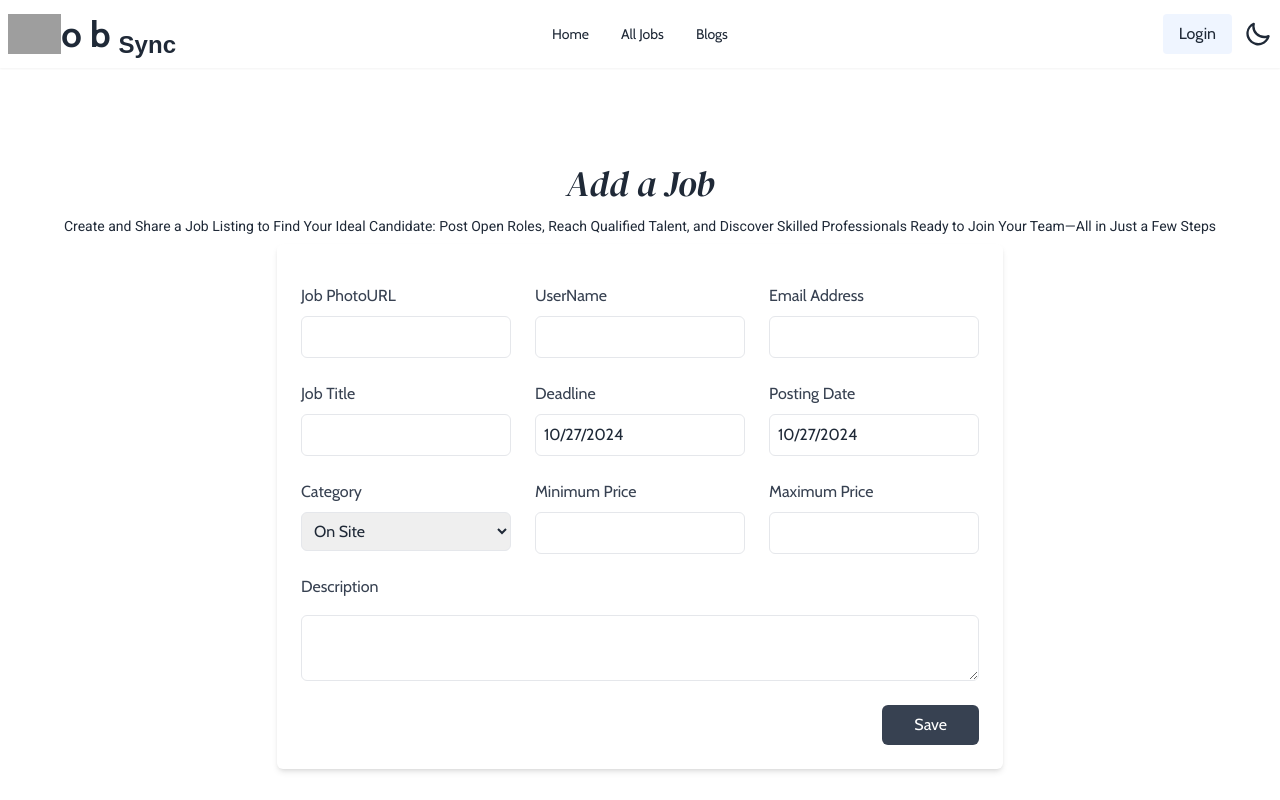
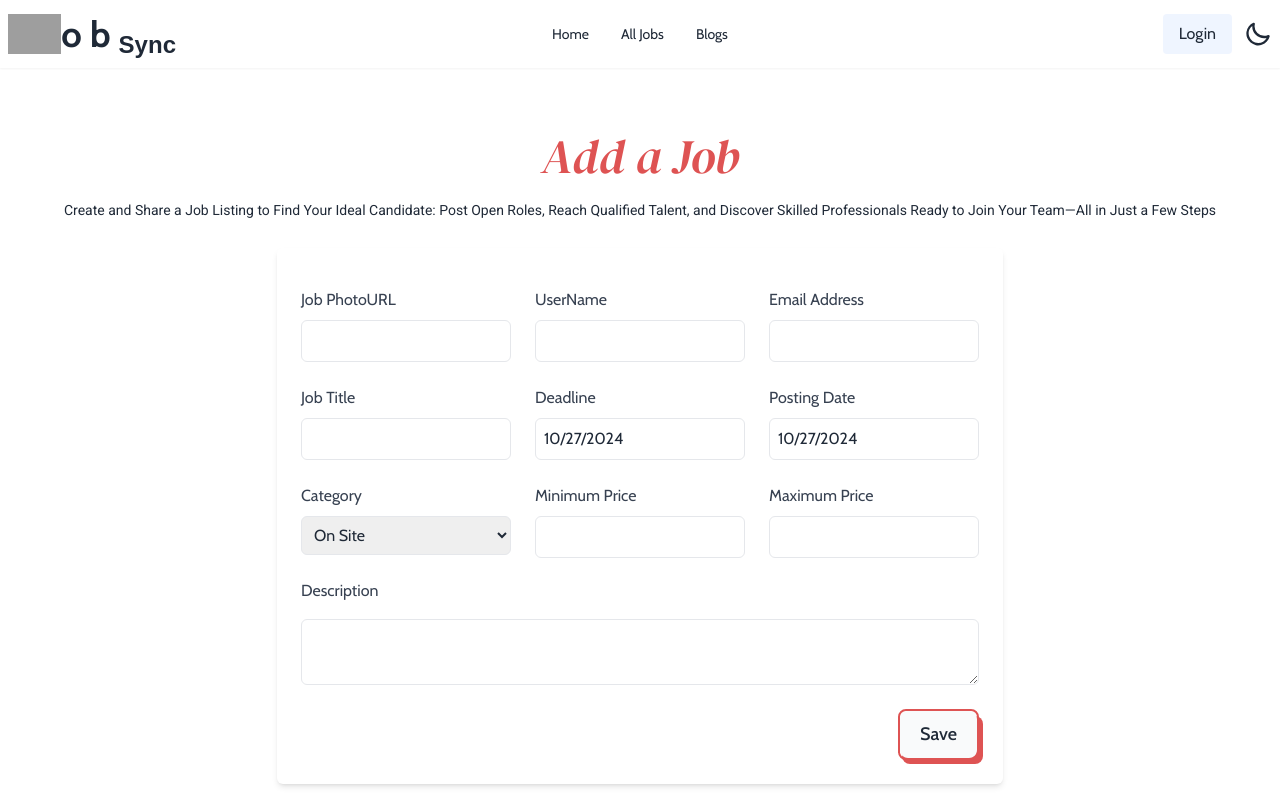
Before and after one commit to zillulofficial/B9A11_client, a React (Vite) app: page /addJob in a window 1280 px wide. Shown: the top 800 px of the page. Built offline with nearby package versions, Linux system fonts and the light colour scheme; no server answers; grey boxes are pictures that could not be loaded; a web font is replaced by a local one.

Commit message:
add job section upgraded with AOS animation and button animation

```diff
--- a/src/Pages/AddJobPage/AddJobPage.jsx
+++ b/src/Pages/AddJobPage/AddJobPage.jsx
@@ -3,6 +3,9 @@
 import { useNavigate } from "react-router-dom";
 import DatePicker from "react-datepicker";
 import "react-datepicker/dist/react-datepicker.css";
+import Aos from 'aos'
+import { useEffect } from 'react';
+import 'aos/dist/aos.css'
 
 const AddJobPage = () => {
     // const axiosSecure= UseAxiosSecure()
@@ -11,6 +14,11 @@
     const [fixDate, setFixDate] = useState(new Date());
     const [value, setValue] = useState();
     const navigate = useNavigate()
+
+    useEffect(() => {
+        document.title = "Work Nest | AboutUs"
+        Aos.init()
+    }, [])
 
     const handleForm = e => {
         e.preventDefault()
@@ -61,12 +69,12 @@
         // navigate('/myPostedJobs')
     }
     return (
-        <div>
-            <div className="mt-24 text-center mb-10 md:mb-2">
-                <p className="dms text-4xl mb-3">Add a Job</p>
-                <p className="text-sm font-roboto container mx-auto">Create and Share a Job Listing to Find Your Ideal Candidate: Post Open Roles, Reach Qualified Talent, and Discover Skilled Professionals Ready to Join Your Team—All in Just a Few Steps</p>
+        <div className="mb-24">
+            <div className="mt-16 text-center mb-10 md:mb-7">
+                <p data-aos="fade-right" className="dms text-5xl text-[#de5353] mb-5">Add a Job</p>
+                <p data-aos="fade-left" className="text-sm font-roboto container mx-auto">Create and Share a Job Listing to Find Your Ideal Candidate: Post Open Roles, Reach Qualified Talent, and Discover Skilled Professionals Ready to Join Your Team—All in Just a Few Steps</p>
             </div>
-            <div className='flex justify-center items-center min-h-[calc(100vh-306px)] mb-12'>
+            <div data-aos="zoom-in-up" className='flex justify-center items-center min-h-[calc(100vh-306px)] mb-12'>
                 <section className=' p-2 md:p-6 mx-auto bg-white rounded-md shadow-md '>
 
                     <form onSubmit={handleForm}>
@@ -105,8 +113,9 @@
                                         className='border p-2 rounded-md'
                                     >
                                         <option value='On Site'>On Site</option>
-                                        <option value='Graphics Design'>Graphics Design</option>
-                                        <option value='Digital Marketing'>Digital Marketing</option>
+                                        <option value='Remote'>Remote</option>
+                                        <option value='Part-Time'>Part-Time</option>
+                                        <option value='Hybrid'>Hybrid</option>
                                     </select>
                                 </div>
                             </div>
@@ -188,9 +197,17 @@
                             ></textarea>
                         </div>
                         <div className='flex justify-end mt-6'>
-                            <button className='px-8 py-2.5 leading-5 text-white transition-colors duration-300 transhtmlForm bg-gray-700 rounded-md hover:bg-gray-600 focus:outline-none focus:bg-gray-600'>
+                            {/* <button className='px-8 py-2.5 leading-5 text-white transition-colors duration-300 transhtmlForm bg-gray-700 rounded-md hover:bg-gray-600 focus:outline-none focus:bg-gray-600'>
                                 Save
-                            </button>
+                            </button> */}
+                            <a href="#_" class="relative inline-block text-lg group">
+                                <span class="relative z-10 block px-5 py-3 overflow-hidden font-medium leading-tight text-gray-800 transition-colors duration-300 ease-out border-2 border-[#de5353] rounded-lg group-hover:text-white">
+                                    <span class="absolute inset-0 w-full h-full px-5 py-3 rounded-lg bg-gray-50"></span>
+                                    <span class="absolute left-0 w-48 h-48 -ml-2 transition-all duration-300 origin-top-right -rotate-90 -translate-x-full translate-y-12 bg-[#de5353] group-hover:-rotate-180 ease"></span>
+                                    <span class="relative">Save</span>
+                                </span>
+                                <span class="absolute bottom-0 right-0 w-full h-12 -mb-1 -mr-1 transition-all duration-200 ease-linear bg-[#de5353] rounded-lg group-hover:mb-0 group-hover:mr-0" data-rounded="rounded-lg"></span>
+                            </a>
                         </div>
                     </form>
                 </section>
```
